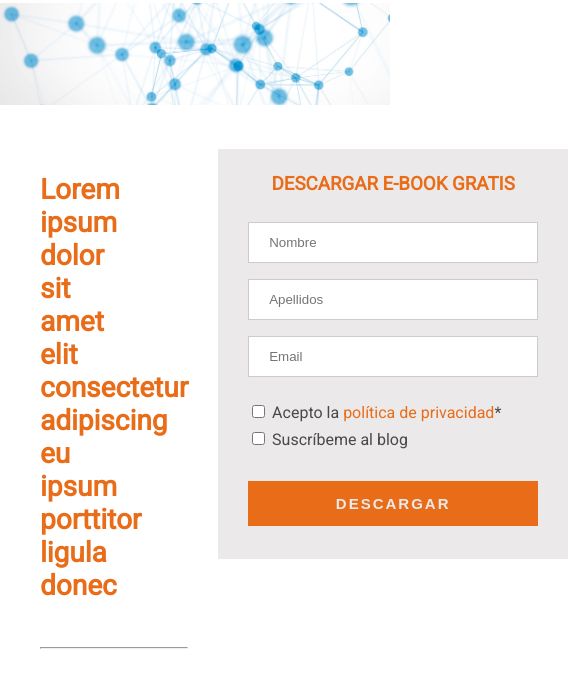
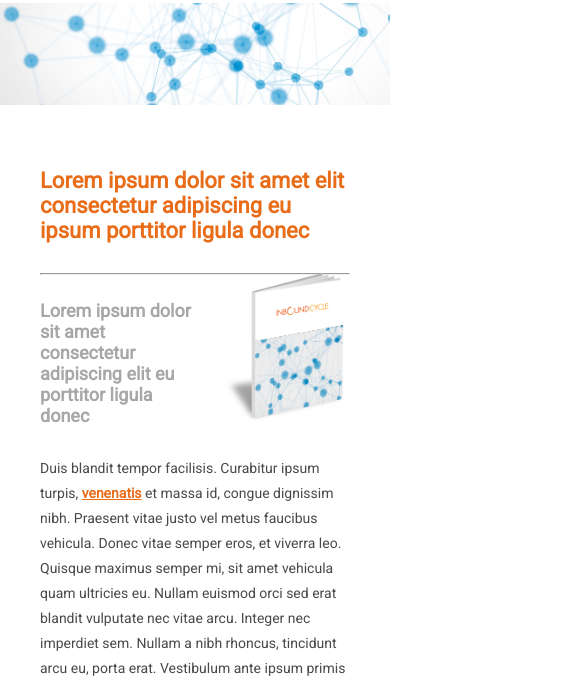
Before and after one commit to davidcastri25/landing-page-inboundcycle, a plain HTML site: page index.html in a window 390 px wide. Shown: the part 119-795 px from the top of the page, 568 px wide, since content can reach past the window. Drawn offline with Linux system fonts and the light colour scheme.

Commit message:
Responsive de la main section hecho

```diff
--- a/css/style.css
+++ b/css/style.css
@@ -112,7 +112,7 @@ aside {
     z-index: 100;
     bottom: 45%;
     left: 55%;
-    max-width: 60%;
+    max-width: 50%;
     height: auto;
 }
 
@@ -323,6 +323,89 @@ footer {
 
 
 /******* RESPONSIVE MEDIA QUERIES  *******/
+/* XL Length */
+@media all and (min-width: 1800px) {
+    /* Imagen */
+    .ebook {
+        bottom: 37%;
+    }
+}
+
+/* Media queries relacionados con la imagen del ebook */
+@media all and (max-width: 1325px) {
+    /******* SECTION *******/
+    /* Imagen */
+    .ebook {
+        bottom: 50%;
+        left: 55%;
+        max-width: 50%;
+    }
+
+    /* Título */
+    h1 {
+        margin-bottom: 35px;
+        font-size: 24px;
+    }
+
+    /* Subtítulo */
+    h2 {
+        margin-bottom: 35px;
+        font-size: 18px;
+    }
+
+    /* Separador */
+    hr {
+        margin-bottom: 30px;
+    }
+}
+
+@media all and (max-width: 1250px) {
+    /******* ASIDE *******/
+    form {
+        width: 300px;
+        padding: 5px 30px 25px 30px;
+        margin-left: 30px;
+    }
+}
+
+@media all and (max-width: 1195px) {
+    /* Imagen */
+    .ebook {
+        bottom: 57%;
+        left: 55%;
+        max-width: 45%;
+    }
+
+    /* Título */
+    h1 {
+        width: 60%;
+        margin-bottom: 30px;
+        font-size: 22px;
+    }
+
+    /* Subtítulo */
+    h2 {
+        margin-bottom: 30px;
+        font-size: 18px;
+    }
+
+    /* Separador */
+    hr {
+        margin-bottom: 25px;
+    }
+}
+
+@media all and (max-width: 1100px) {
+    /******* ASIDE *******/
+    form {
+        width: 250px;
+        padding: 5px 30px 25px 30px;
+        margin-left: 30px;
+    }
+}
+
+
+
 /* Mid-length */
 @media all and (max-width: 992px) {
     /* Header */
@@ -338,6 +421,98 @@ footer {
     /******* MAIN SECTION LAYOUT *******/
     .wrapper {
         margin: var(--margin-container-md);
+        display: flex;
+        flex-direction: column;
+    }
+
+
+    /******* MAIN SECTION LAYOUT *******/
+    section {
+        flex: 0 1 auto;
+        position: relative;
+    }
+
+    aside {
+        flex: 0 1 auto;
+    }
+
+
+    /******* SECTION *******/
+    /* Imagen */
+    .ebook {
+        bottom: 50%;
+        left: 60%;
+        max-width: 40%;
+    }
+
+    .emphasizes {
+        margin: 50px 0px;
+    }
+
+    .emphasizes i {
+        display: none;
+    }
+
+
+    /******* FORM *******/
+    form {
+        width: 100%;
+        background-color: var(--footer-white);
+        padding: 5px 30px 25px 30px;
+        margin-left: 0px;
+    }
+
+    /* Form title */
+    h3 {
+        text-align: center;
+        text-transform: uppercase;
+        color: var(--inbound-orange);
+    }
+
+
+    /* Input containers */
+    fieldset {
+        padding: 0px;
+        margin: 0px;
+        border: 0px;
+    }
+
+
+    /* First section of inputs */
+    input[type=text], [type=email] {
+    width: 100%;
+    padding: 12px 20px;
+    margin: 8px 0;
+    display: inline-block;
+    border: 1px solid #ccc;
+    }
+
+    input[type=email] {
+        margin-bottom: 25px;
+    }
+
+    /* Second section of inputs */
+    .label-checkbox {
+        display: block;
+        color: var(--footer-black);
+    }
+
+    /* Link del primer checkbox */
+    #link-priv {
+        text-decoration: none;
+        color: var(--inbound-orange);
+    }
+
+    #link-priv:hover {
+        color: var(--inbound-hover);
+    }
+
+    .label-checkbox:first-child {
+        margin-bottom: 7px;
+    }
+
+    .label-checkbox:last-child {
+        margin-bottom: 7px;
     }
 
 
@@ -371,6 +546,15 @@ footer {
     /******* MAIN SECTION LAYOUT *******/
     .wrapper {
         margin: var(--margin-container-sm);
+    }
+
+
+    /******* SECTION *******/
+    /* Imagen */
+    .ebook {
+        bottom: 58%;
+        left: 65%;
+        max-width: 35%;
     }
 
 
@@ -428,6 +612,20 @@ footer {
     }
 
 
+    /******* SECTION *******/
+    /* Imagen */
+    .ebook {
+        bottom: 58%;
+        left: 70%;
+        max-width: 25%;
+    }
+
+    /* Título */
+    h1 {
+        width: 100%;
+    }
+
+
     /******* FOOTER *******/
     .footer-frame {
         margin: var(--margin-container-xs);
@@ -452,3 +650,13 @@ footer {
         border-left: 0px;
     }
 }
+
+
+@media all and (max-width: 450px) {
+    /* Imagen */
+    .ebook {
+        bottom: 62%;
+        left: 60%;
+        max-width: 40%;
+    }
+}
```
